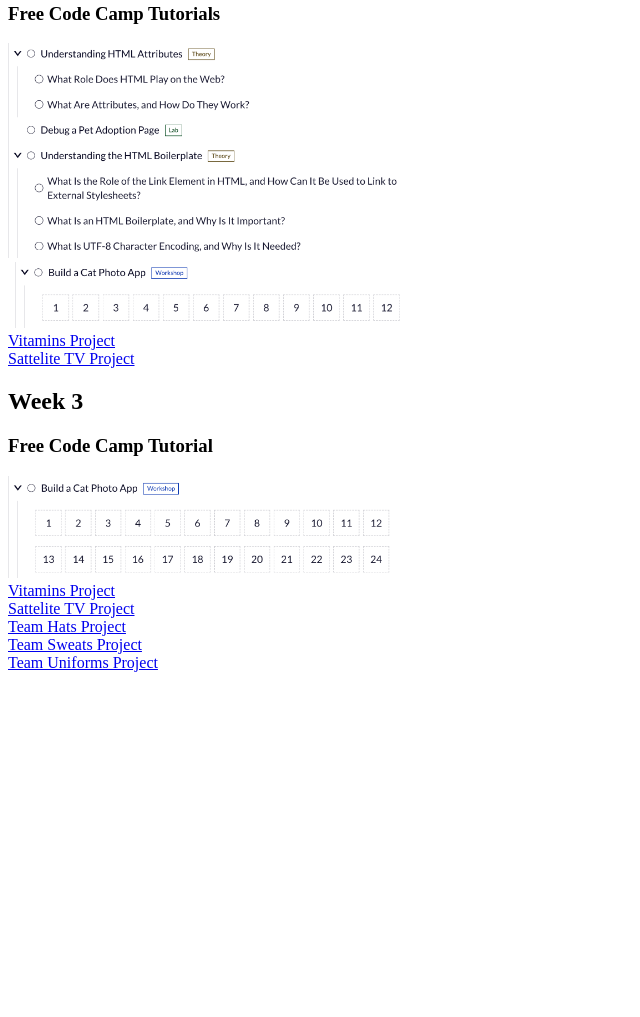
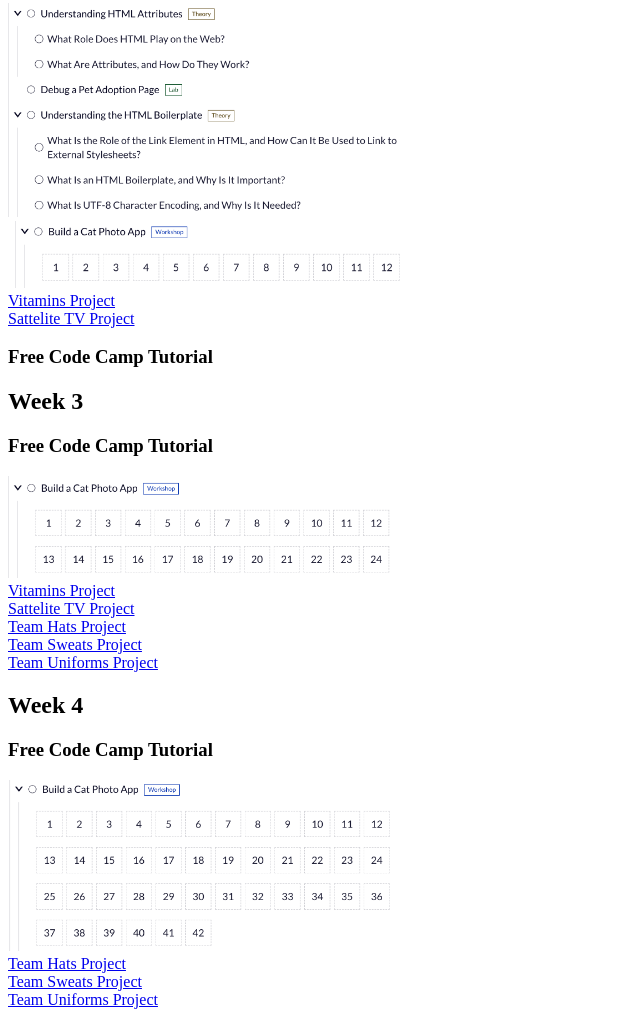
Before and after one commit to cnamyst/webi-course-project-pages, a plain HTML site: page webi1611/index.html in a window 1280 px wide. Shown: the part 762-1779 px from the top of the page, without its empty margins (0-640 px from the left). Before the commit the page ends 1442 px from the top, so only its background shows below. Drawn offline with Linux system fonts and the light colour scheme.

Commit message:
Week 4 update

```diff
--- a/webi1611/index.html
+++ b/webi1611/index.html
@@ -4,13 +4,13 @@
     <meta charset="UTF-8" />
     <meta name="viewport" content="width=device-width, initial-scale=1.0" />
     <meta http-equiv="X-UA-Compatible" content="ie=edge" />
-    <title>WEBI 1611 HTML/CSS 1 - JFK</title>
+    <title>WEBI 1611 HTML/CSS 1 - Carl Namyst</title>
   </head>
   <body>
-    <h1>WEBI 1611 HTML/CSS 1 - JFK</h1>
+    <h1>WEBI 1611 HTML/CSS 1 - Carl Namyst</h1>
 
     <div>
-      <img src="images/jfk-web.jpg" alt="John F Kennedy" width="400" />
+      <img src="images/jfk-web.jpg" alt="John F. Kennedy" width="400" />
     </div>
 
     <h2>Week 1</h2>
@@ -23,8 +23,6 @@
 
     <h2>Week 2</h2>
 
-    <h3>Free Code Camp Tutorials</h3>
-
     <div>
       <img src="images/fcc-wk2a.png" alt="free codecamp week 2" width="400" />
     </div>
@@ -35,6 +33,8 @@
     <div><a href="week2/vitamins.html">Vitamins Project</a></div>
 
     <div><a href="week2/sattelite-tv.html">Sattelite TV Project</a></div>
+
+    <h3>Free Code Camp Tutorial</h3>
 
     <h2>Week 3</h2>
 
@@ -57,5 +57,23 @@
     <div>
       <a href="week3/team-sales/team-uniforms.html">Team Uniforms Project</a>
     </div>
+
+    <h2>Week 4</h2>
+
+    <h3>Free Code Camp Tutorial</h3>
+
+    <div>
+      <img src="images/fcc-wk4.png" alt="free codecamp week 4" width="400" />
+    </div>
+
+    <div><a href="week4/team-sales/team-hats.html">Team Hats Project</a></div>
+
+    <div>
+      <a href="week4/team-sales/team-sweats.html">Team Sweats Project</a>
+    </div>
+
+    <div>
+      <a href="week4/team-sales/team-uniforms.html">Team Uniforms Project</a>
+    </div>
   </body>
 </html>
```
Also changed, not shown: webi1611/images/fcc-wk4.png (added), 2 other files.
